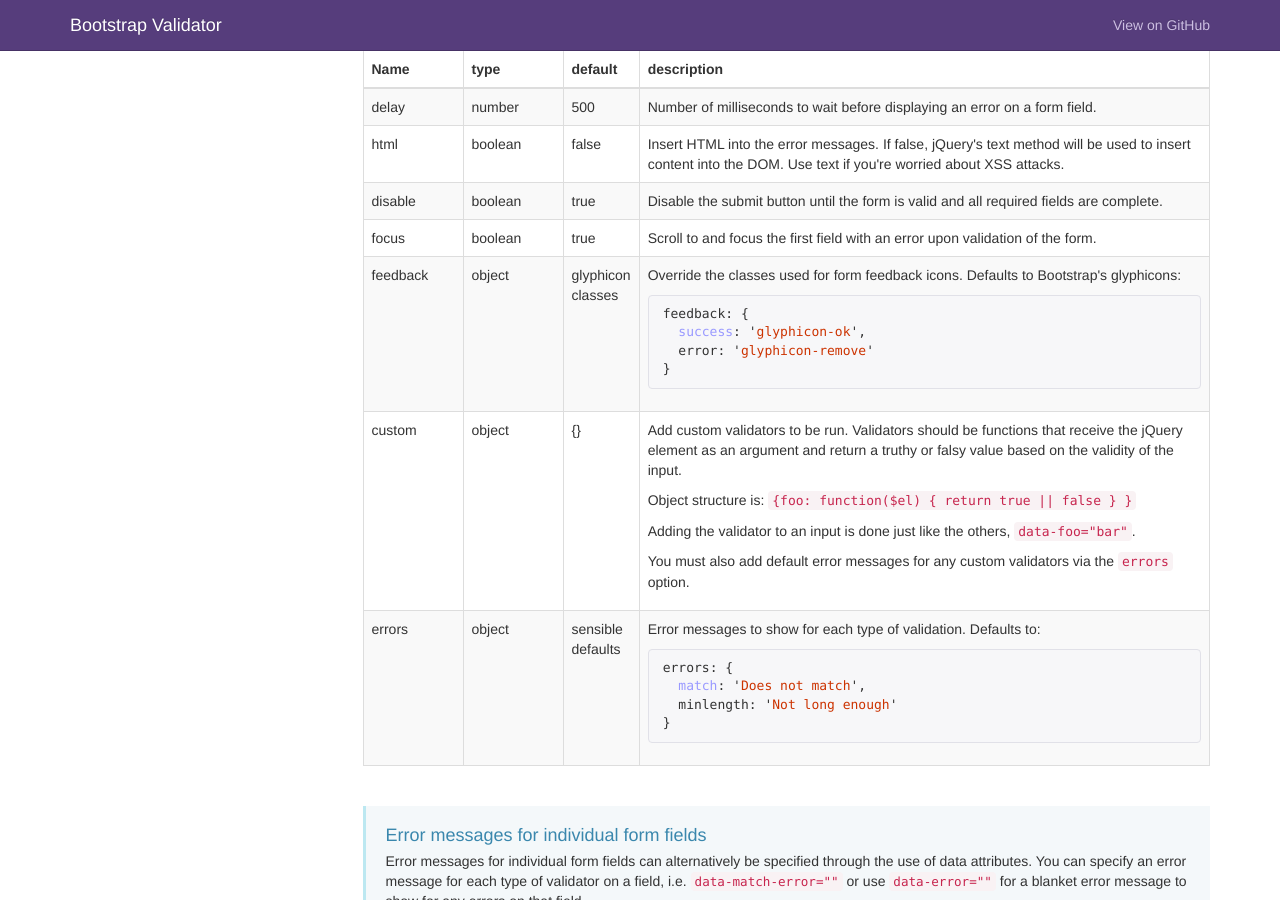
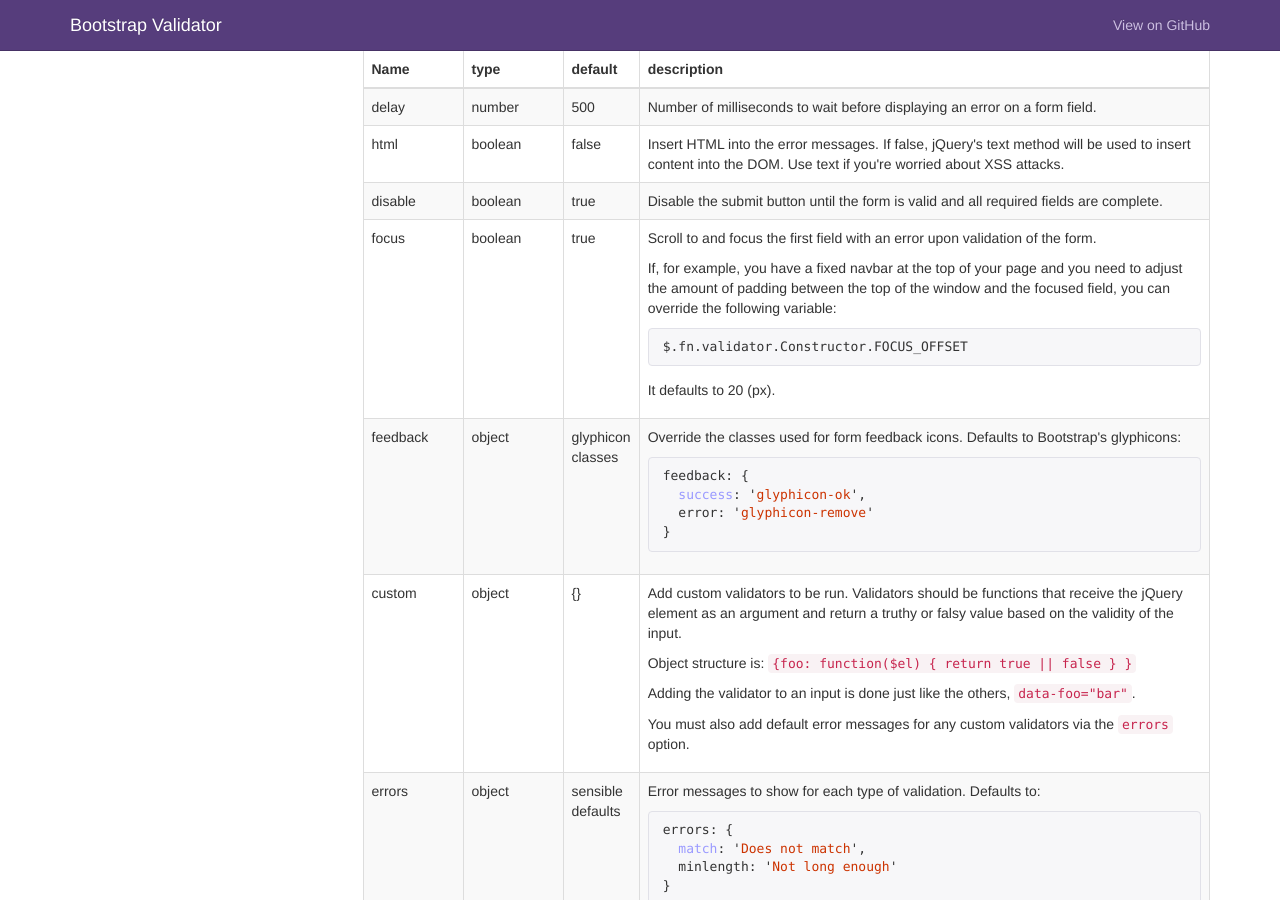
Before and after one commit to 1000hz/bootstrap-validator, a Jekyll site: the page built from docs/index.html, in a window 1280 px wide and 900 px high, scrolled down 3200 px. Built offline with Jekyll 4.4.1, drawn with Linux system fonts in a browser that asks for light colours; nearby versions of some CDN libraries; comment, search, counter and statistics services are not loaded.

Commit message:
v0.10.1 :rotating_light: BOY HE BOUT TO DO IT (AGAIN)!!!!!!!!

```diff
--- a/bower.json
+++ b/bower.json
@@ -1,6 +1,6 @@
 {
   "name": "bootstrap-validator",
-  "version": "0.10.0",
+  "version": "0.10.1",
   "homepage": "https://github.com/1000hz/bootstrap-validator",
   "authors": [
     "Cina Saffary <itscina@gmail.com>"
--- a/dist/validator.js
+++ b/dist/validator.js
@@ -1,5 +1,5 @@
 /*!
- * Validator v0.10.0 for Bootstrap 3, by @1000hz
+ * Validator v0.10.1 for Bootstrap 3, by @1000hz
  * Copyright 2016 Cina Saffary
  * Licensed under http://opensource.org/licenses/MIT
  *
@@ -51,6 +51,8 @@
   }
 
   Validator.INPUT_SELECTOR = ':input:not([type="submit"], button):enabled:visible'
+
+  Validator.FOCUS_OFFSET = 20
 
   Validator.DEFAULTS = {
     delay: 500,
@@ -186,7 +188,7 @@
 
     var $input = $(".has-error:first :input")
 
-    $(document.body).animate({scrollTop: $input.offset().top - 20}, 250)
+    $(document.body).animate({scrollTop: $input.offset().top - Validator.FOCUS_OFFSET}, 250)
     $input.focus()
   }
 
--- a/docs/dist/validator.js
+++ b/docs/dist/validator.js
@@ -1,5 +1,5 @@
 /*!
- * Validator v0.10.0 for Bootstrap 3, by @1000hz
+ * Validator v0.10.1 for Bootstrap 3, by @1000hz
  * Copyright 2016 Cina Saffary
  * Licensed under http://opensource.org/licenses/MIT
  *
@@ -51,6 +51,8 @@
   }
 
   Validator.INPUT_SELECTOR = ':input:not([type="submit"], button):enabled:visible'
+
+  Validator.FOCUS_OFFSET = 20
 
   Validator.DEFAULTS = {
     delay: 500,
@@ -186,7 +188,7 @@
 
     var $input = $(".has-error:first :input")
 
-    $(document.body).animate({scrollTop: $input.offset().top - 20}, 250)
+    $(document.body).animate({scrollTop: $input.offset().top - Validator.FOCUS_OFFSET}, 250)
     $input.focus()
   }
 
--- a/docs/index.html
+++ b/docs/index.html
@@ -229,7 +229,14 @@ $('#myForm').validator()
            <td>focus</td>
            <td>boolean</td>
            <td>true</td>
-           <td>Scroll to and focus the first field with an error upon validation of the form.</td>
+           <td>
+             <p>Scroll to and focus the first field with an error upon validation of the form.</p>
+             <p>If, for example, you have a fixed navbar at the top of your page and you need to adjust the amount of padding between the top of the window and the focused field, you can override the following variable:</p>
+{% highlight js %}
+$.fn.validator.Constructor.FOCUS_OFFSET
+{% endhighlight %}
+             <p>It defaults to 20 (px).</p>
+           </td>
          </tr>
          <tr>
            <td>feedback</td>
--- a/js/validator.js
+++ b/js/validator.js
@@ -1,5 +1,5 @@
 /* ========================================================================
- * Bootstrap (plugin): validator.js v0.10.0
+ * Bootstrap (plugin): validator.js v0.10.1
  * ========================================================================
  * The MIT License (MIT)
  *
--- a/package.json
+++ b/package.json
@@ -1,6 +1,6 @@
 {
   "name": "bootstrap-validator",
-  "version": "0.10.0",
+  "version": "0.10.1",
   "description": "A user-friendly HTML5 Form validator for Bootstrap 3",
   "main": "js/validator.js",
   "scripts": {
```
Also changed, not shown: CHANGELOG.md, dist/validator.min.js, docs/dist/validator.min.js.
